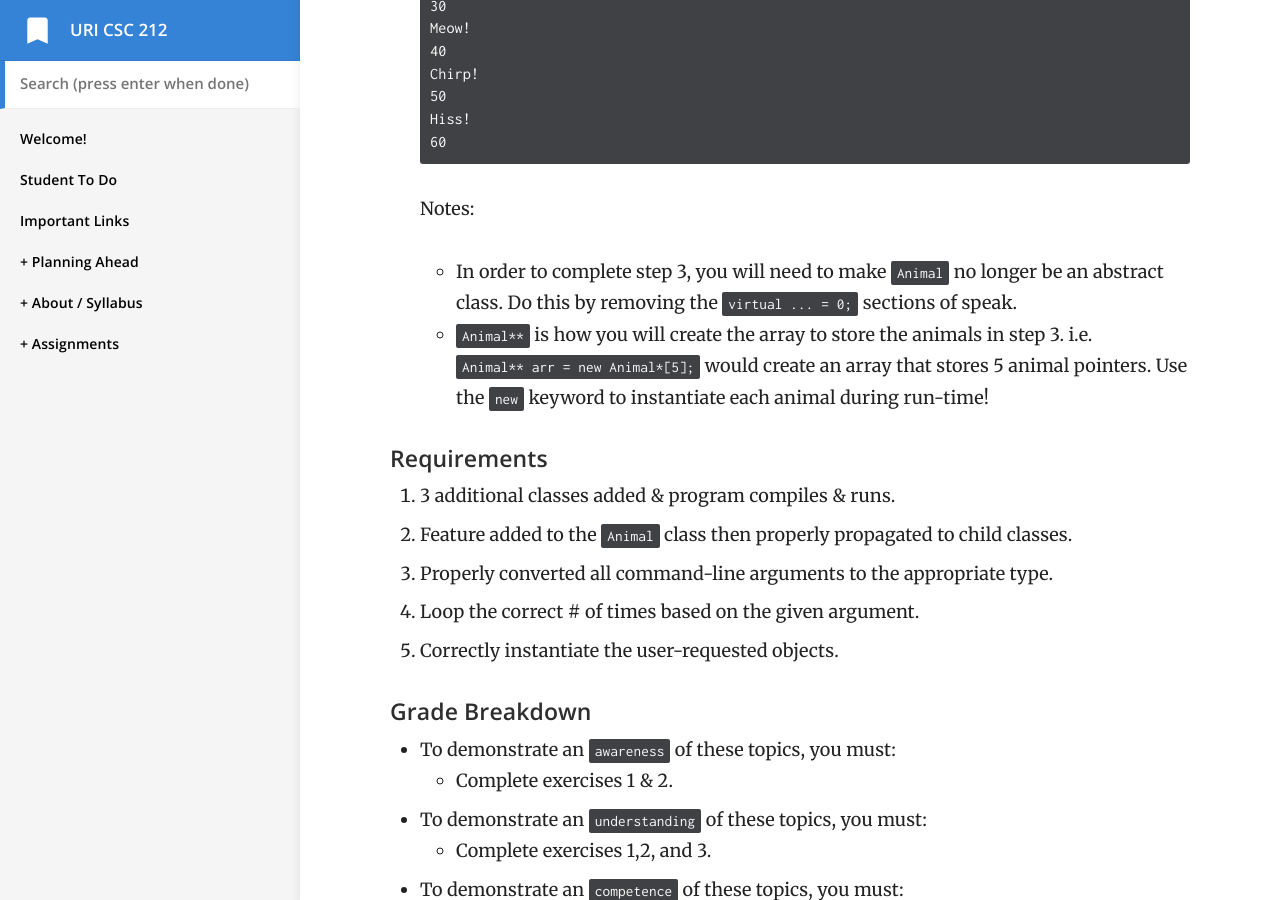
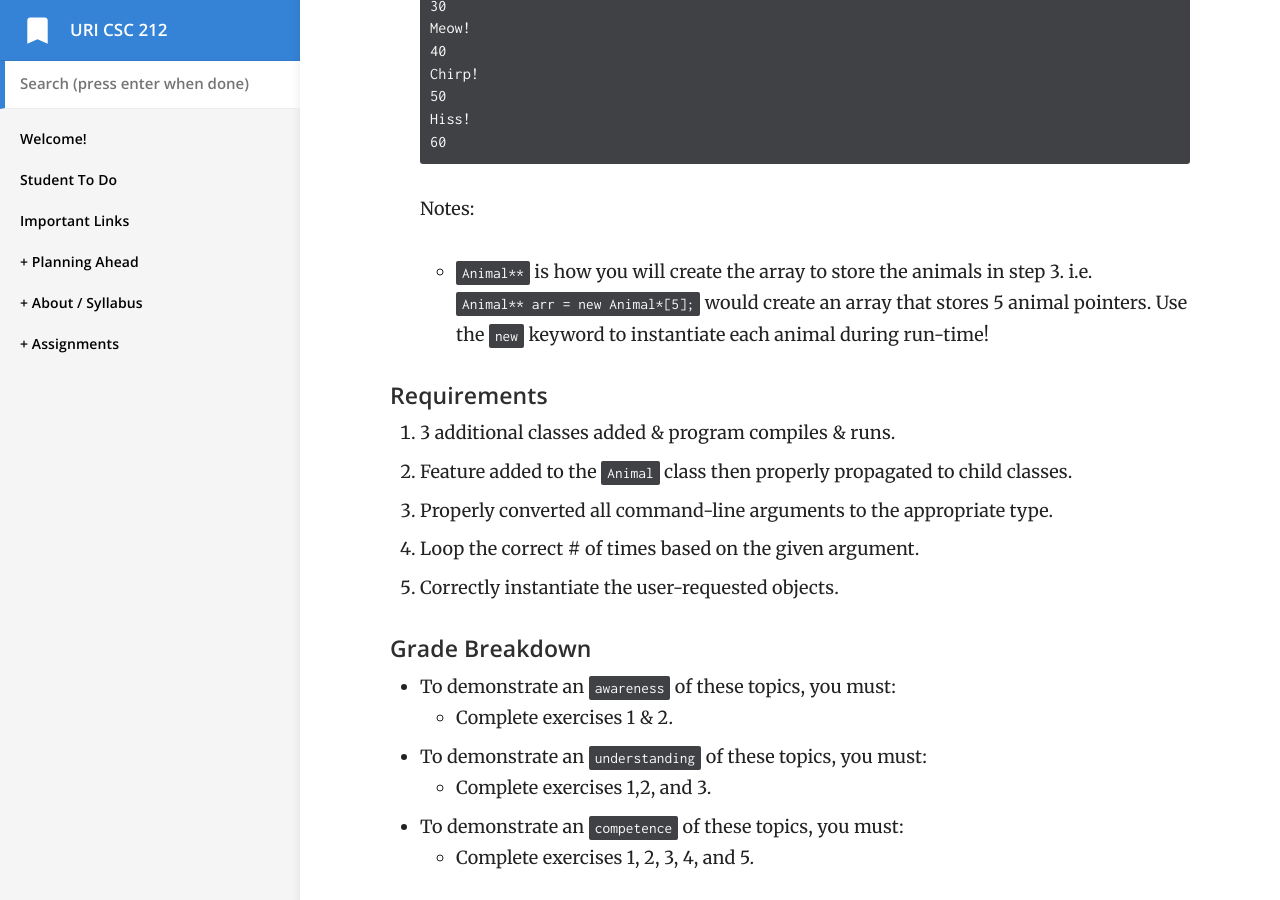
Before and after one commit to vcc-csc212/sp21-archive, a Jekyll site: the page built from _docs/labs/lab-01/lab01.md, in a window 1280 px wide and 900 px high, scrolled down 14696 px. Built offline with Jekyll 4.4.1, drawn with Linux system fonts in a browser that asks for light colours.

Commit message:
Fixed instructions in lab 1

````diff
--- a/_docs/labs/lab-01/lab01.md
+++ b/_docs/labs/lab-01/lab01.md
@@ -454,7 +454,6 @@ Use what you learned in this lab to complete the following exercises:
    ```
 
    Notes:
-   - In order to complete step 3, you will need to make `Animal` no longer be an abstract class. Do this by removing the `virtual ... = 0;` sections of speak.
    - `Animal**` is how you will create the array to store the animals in step 3. i.e. `Animal** arr = new Animal*[5];` would create an array that stores 5 animal pointers. Use the `new` keyword to instantiate each animal during run-time!
 
 #### Requirements
````
